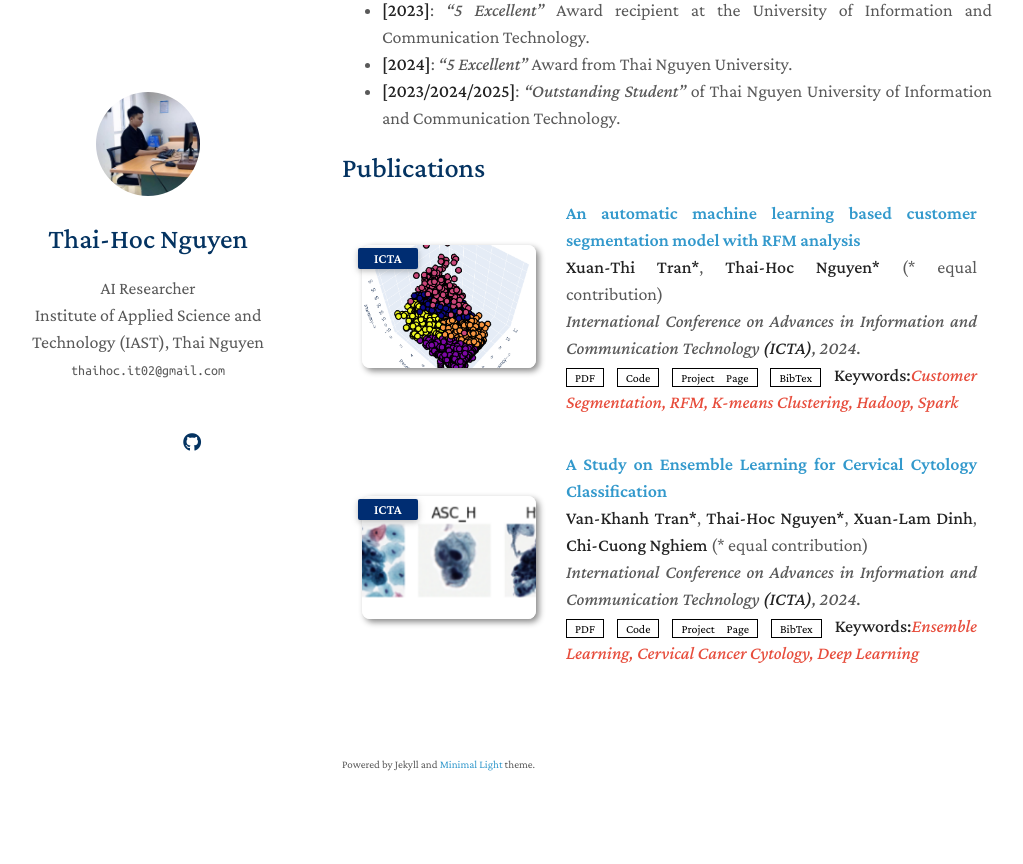
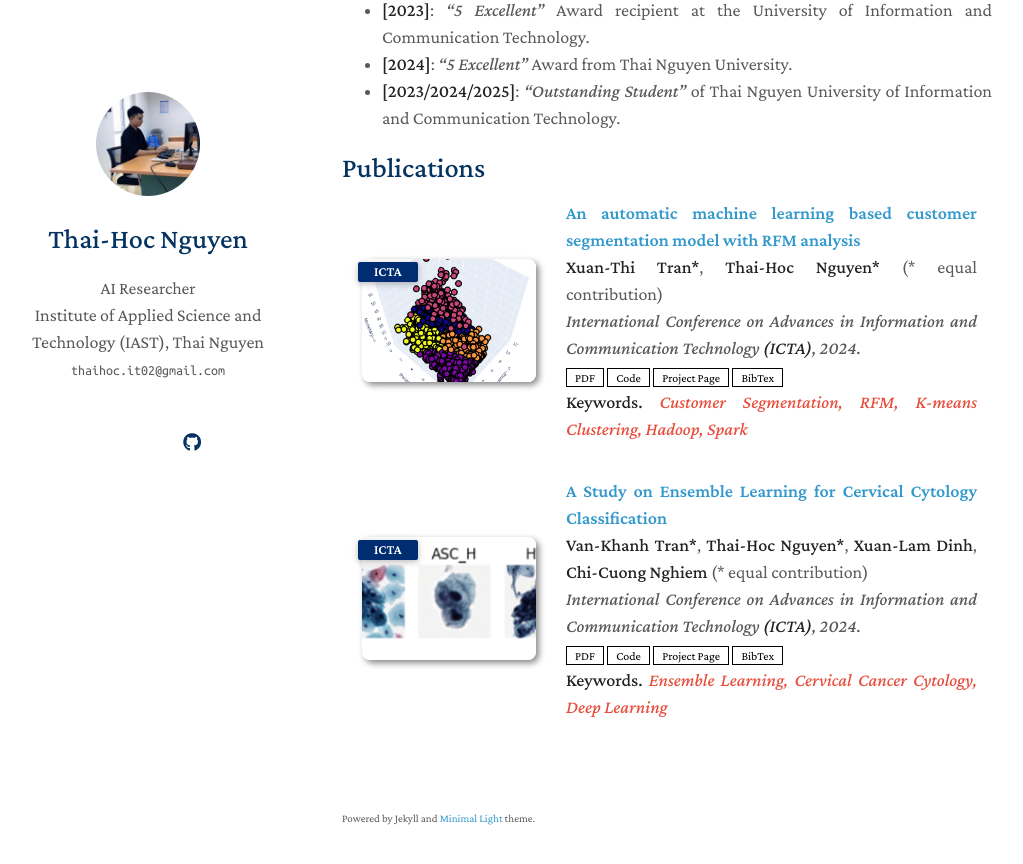
Before and after one commit to nthaihoc/about-me, a Jekyll site: the page built from index.md, in a window 1280 px wide and 900 px high, scrolled down 1225 px. Shown: the top 864 px of the window, without its empty margins (128-1151 px from the left). Built offline with Jekyll 4.4.1, drawn with Linux system fonts in a browser that asks for light colours; a style sheet for code colours, icons or effects is not loaded; our own code applies the rules of GitHub Pages for plain Markdown files.

Commit message:
update profile

```diff
--- a/_includes/publications.md
+++ b/_includes/publications.md
@@ -34,7 +34,7 @@
       <a href="{{ link.bibtex }}" class="btn btn-sm z-depth-0" role="button" target="_blank" style="font-size:12px;">BibTex</a>
       {% endif %}
       {% if link.notes %}
-      <strong>Keywords:<i style="color:#e74d3c">{{ link.notes }}</i></strong>
+      <br><strong>Keywords. <i style="color:#e74d3c">{{ link.notes }}</i></strong>
       {% endif %}
       {% if link.others %}
       {{ link.others }}
```
